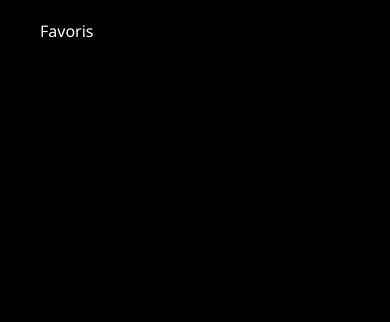
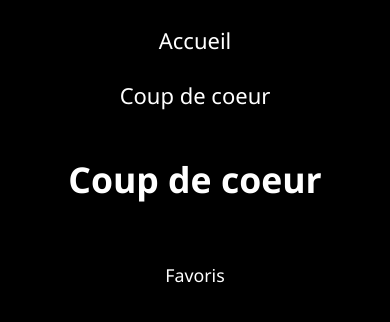
Before and after one commit to Istinnie/movie-app, a React (Create React App) app: page /favorite in a window 390 px wide. Shown: the top 322 px of the page. Built offline with nearby package versions, Linux system fonts and the light colour scheme.

Commit message:
routing + sort top Flop Ok

```diff
--- a/package.json
+++ b/package.json
@@ -20,8 +20,8 @@
     "build": "react-scripts build",
     "test": "react-scripts test",
     "eject": "react-scripts eject",
-    "predeploy" : "npm run build",
-    "deploy" : "gh-pages -d build"
+    "predeploy": "npm run build",
+    "deploy": "gh-pages -d build"
   },
   "eslintConfig": {
     "extends": [
--- /dev/null
+++ b/src/components/NavBar.js
@@ -0,0 +1,17 @@
+import React from 'react';
+import { Link } from 'react-router-dom'
+const NavBar = () => {
+    return (
+        <nav>
+            <ul>
+                <li><Link to="/movie-app">Accueil</Link></li>
+                <li><Link to="/favorite">Coup de coeur</Link></li>
+
+            </ul>
+
+
+        </nav>
+    );
+};
+
+export default NavBar;
--- a/src/pages/FavoritePage.js
+++ b/src/pages/FavoritePage.js
@@ -1,9 +1,16 @@
 import React from 'react';
-
+import NavBar from '../components/NavBar';
 const FavoritePage = () => {
     return (
-        <div>
-            Favoris
+        <div className="App">
+            <header className="App-header">
+                <div><NavBar/></div>
+                <h1>Coup de coeur</h1>
+                <div>
+                    Favoris
+                </div>
+            </header>
+
         </div>
     );
 };
--- a/src/pages/HomePage.js
+++ b/src/pages/HomePage.js
@@ -1,13 +1,16 @@
 import axios from 'axios';
 import React, { useEffect, useState } from 'react';
 import Movie from '../components/Movie';
+import NavBar from '../components/NavBar';
 
 const HomePage = () => {
-    let myquery="";
+    let myquery="";// I put this because, setSearchInput don't change searchInput, i don't know why
+
     let [movies, setMovies]=useState([]);
-    let [searchInput, setSearchInput]=useState("");
-    const [data, setData] = useState([]);
 
+    const [data, setData] = useState([]);//for top or flop
+
+    let [searchInput, setSearchInput] = useState("");
 
     let [message, setMessage] = useState("");
     let [updated, setUpdated] = useState(message);
@@ -19,8 +22,7 @@ const HomePage = () => {
         setUpdated(message);
       };
 
-
-    function fetchMovies(){
+    const fetchMovies=()=>{
         axios
         .get("https://api.themoviedb.org/3/search/movie?api_key=6e81bd4c6b9f42f902ea37cc4ff63238&query="+myquery)
         .then((response)=>setMovies(response.data.results));
@@ -29,30 +31,35 @@ const HomePage = () => {
 
     // useEffect(fetchMovies,[]);
     // faire ici le tri par ordre décroissant
-    // source : https://dev.to/ramonak/react-how-to-dynamically-sort-an-array-of-objects-using-the-dropdown-with-react-hooks-195p
-    const sortArray = () => {
-        const sorted = movies.sort((a, b) =>  b.vote_average- a.vote_average);
-        console.log(sorted);
-        setData(sorted);
-      };
+    // source : https://stackoverflow.com/questions/64255008/sort-descending-and-ascending-on-click
+
+    const [sortDirection, setSortDirection] = useState(false);
+    const sortTable = () => {
+        setSortDirection(!sortDirection);
+        const clonedOptions = movies.sort((a, b) => {
+            return sortDirection ? b.vote_average - a.vote_average : a.vote_average - b.vote_average;
+        })
+        setData(clonedOptions);
+    }
 
     return (
         <div className="App">
             <header className="App-header">
-                <h1>Movies App</h1>
+                <div><NavBar/></div>
+                <h1>Mes films</h1>
                 <div>
                     <input
                     type="text"
                     id="searchInput"
-                    onChange={(e)=>{setSearchInput(e.target.value);myquery= e.target.value;fetchMovies();}}
-                    // onChange={(e)=>{setSearchInput(e.target.value)}}
+                    onChange={(e)=>{myquery= e.target.value;fetchMovies();}}
+                    //onChange={(e)=>{setSearchInput(e.target.value)}}
 
                     // onChange={handleChange}
                     // value={message}
                     placeholder="Tappez le nom du film"
                     />
                     <button id="searchButton" onClick={handleClick}>Rechercher</button>
-                    <button id="topFlopButton" onClick={(e) => sortArray(e.target.value)}>Trier par note</button>
+                    <button id="topFlopButton" onClick={(e) =>{sortTable(e.target.value);} }>Top ou Flop</button>
                 </div>
 
 
@@ -69,11 +76,6 @@ const HomePage = () => {
                         <Movie key={index} c={movie}/>
                     ))
                 }
-
-
-
-
-
             </section>
         </div>
     );
--- /dev/null
+++ b/src/styles/components/NavBar.scss
@@ -0,0 +1,49 @@
+nav{
+    margin-top: -25px;
+    ul{
+        list-style-type: none;
+        display: flex;
+        flex-direction: row;
+        justify-content: space-evenly;
+        width: 100%;
+
+        li{
+
+            width: 230px;
+            height: auto;
+            padding: 10px;
+            transition: all 1s ease;
+            font-size: 22px;
+            padding-bottom: 15px;
+            text-align: center;
+            display: block;
+            margin: auto;
+            margin-left: 10px;
+            margin-right: 10px;
+            &:hover{
+               background-color: rgba(0, 255, 255, 0.316);
+               border-radius: 5px;
+               color: rgb(255, 255, 255);
+               transform: scale(1.1);
+            }
+            a{
+                text-decoration: none;
+                color: white;
+
+            }
+        }
+    }
+}
+
+@media screen and (max-width: 900px) {
+    nav{
+
+        ul{
+            list-style-type: none;
+            display: flex;
+            flex-direction: column;
+            justify-content: space-evenly;
+            margin-bottom: 10px;
+        }
+    }
+  }
--- a/src/styles/index.scss
+++ b/src/styles/index.scss
@@ -1,3 +1,5 @@
 @import "./pages/HomePage";
+@import "./pages/FavoritePage";
 @import "./setting.scss";
 @import "./components/Movie.scss";
+@import "./components/NavBar.scss"
--- a/src/styles/pages/_HomePage.scss
+++ b/src/styles/pages/_HomePage.scss
@@ -12,6 +12,9 @@
         font-size: calc(10px + 2vmin);
         color: white;
         text-align: center;
+        h1{
+          margin-bottom: 50px;
+        }
         img{
             width: 100px;
             transition: all 1s ease;
@@ -24,6 +27,7 @@
             letter-spacing: 2px;
             text-transform: uppercase;
             margin: 20px;
+
             transition: all 1s ease;
             &:hover{
                 color: #ffffff;
@@ -36,6 +40,8 @@
             border-radius: 5px;
             margin-bottom: 20px;
             border: 2px solid #61dafb;
+
+
         }
         button{
             padding: 15px;
@@ -45,11 +51,14 @@
             border: 2px solid #61dafb;
             background-color: #000000;
             color: #61dafb;
+            transition: all 1s ease;
+            transform: scale(1);
             &:hover{
               background-color: #61dafb;
               color: #000000;
+              transform: scale(1.1);
+            }
 
-            }
         }
     }
     .movies-container{
```
